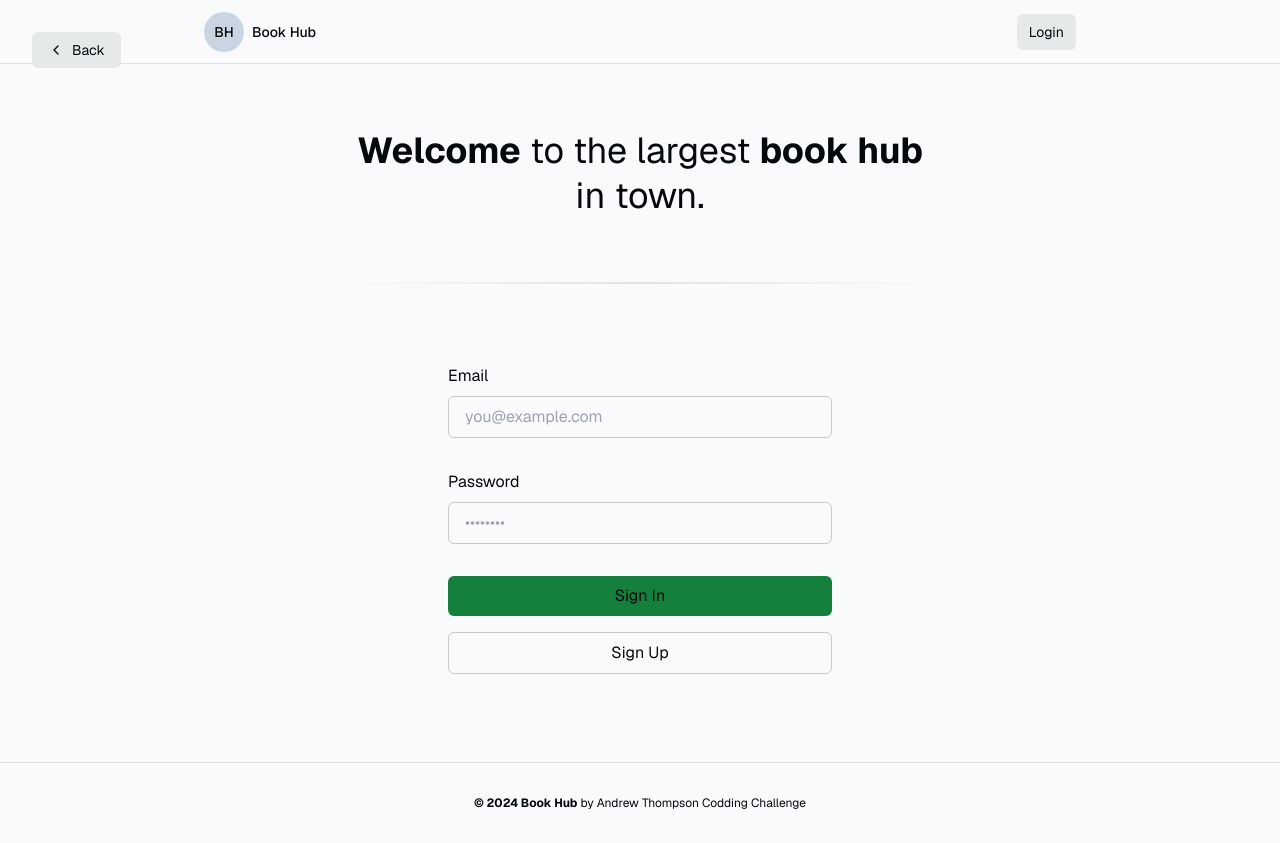
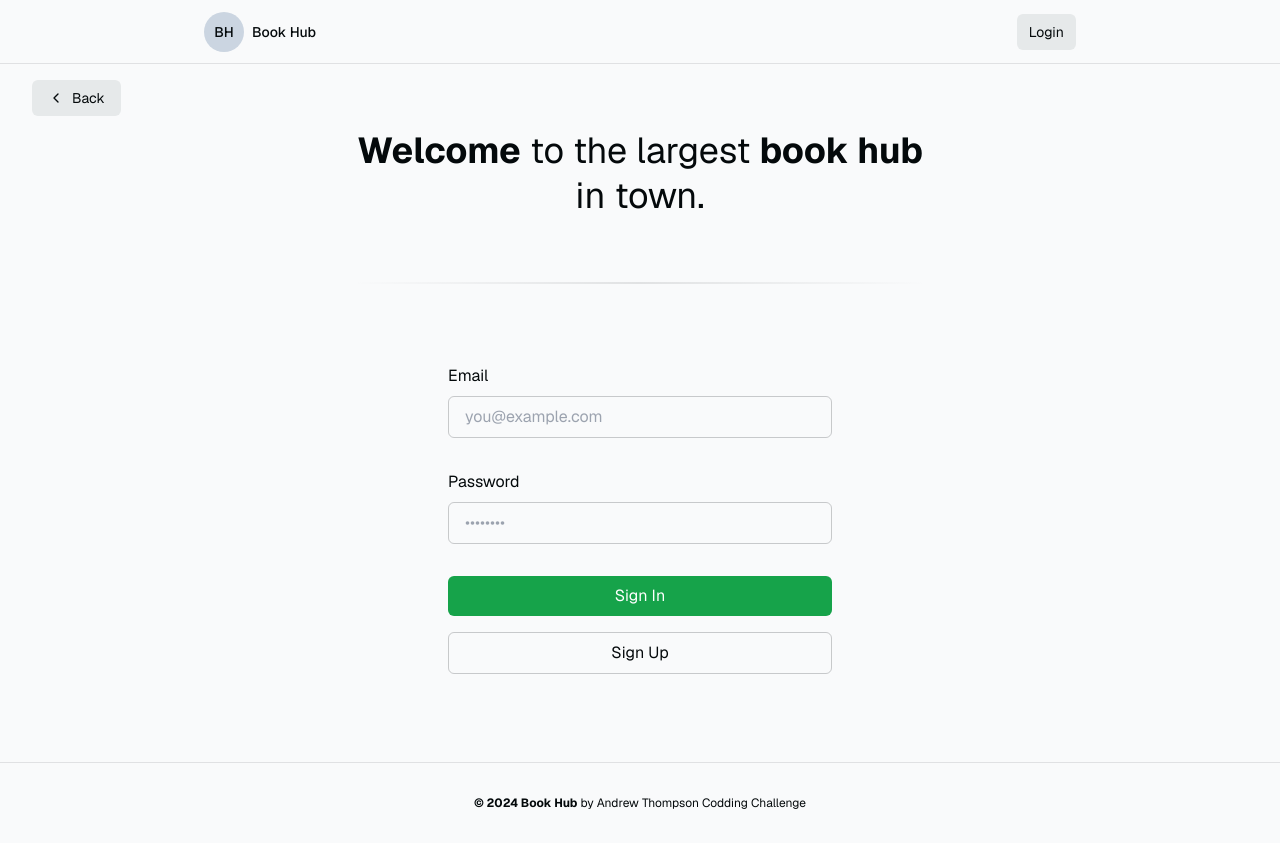
Before and after one commit to wacanam/coding-challenge, a Next.js app: page /login in a window 1280 px wide. Built offline with nearby package versions, Linux system fonts and the light colour scheme; no server answers.

Commit message:
refactor: Update login page redirect to /books
This commit updates the login page to redirect users to the /books page instead of the /protected page after successful authentication. This change aligns with the desired user flow and improves the navigation experience.

```diff
--- a/app/login/page.tsx
+++ b/app/login/page.tsx
@@ -25,7 +25,7 @@ export default function Login({
       return redirect("/login?message=Could not authenticate user");
     }
 
-    return redirect("/protected");
+    return redirect("/books");
   };
 
   const signUp = async (formData: FormData) => {
@@ -52,10 +52,10 @@ export default function Login({
   };
 
   return (
-    <div className="flex-1 flex flex-col w-full px-8 sm:max-w-md justify-center gap-2">
+    <div className="flex-1 flex flex-col w-full px-8 sm:max-w-md justify-center gap-2 ">
       <Link
         href="/"
-        className="absolute left-8 top-8 py-2 px-4 rounded-md no-underline text-foreground bg-btn-background hover:bg-btn-background-hover flex items-center group text-sm"
+        className="absolute left-8 top-20 py-2 px-4 rounded-md no-underline text-foreground bg-btn-background hover:bg-btn-background-hover flex items-center group text-sm"
       >
         <svg
           xmlns="http://www.w3.org/2000/svg"
@@ -96,7 +96,7 @@ export default function Login({
         />
         <SubmitButton
           formAction={signIn}
-          className="bg-green-700 rounded-md px-4 py-2 text-foreground mb-2"
+          className="bg-green-600 rounded-md px-4 py-2 text-white mb-2"
           pendingText="Signing In..."
         >
           Sign In
```
